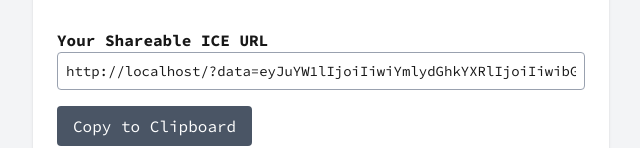
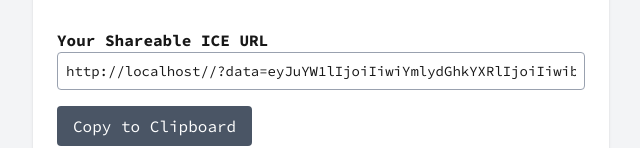
Before and after one commit to silnychyi/emergency-information-page, a Next.js app: page / in a window 1280 px wide. Shown: the part 946-1094 px from the top of the page, without its empty margins (319-959 px from the left). Built offline with nearby package versions, Linux system fonts and the light colour scheme.

Commit message:
fix link

```diff
--- a/components/Form.js
+++ b/components/Form.js
@@ -46,7 +46,7 @@ export default function Contact() {
 
     // Only access window on client-side
     if (typeof window !== "undefined") {
-      return `${window.location.origin}/?data=${encoded}`;
+      return `${window.location.href}/?data=${encoded}`;
     } else {
       // Fallback if somehow server-side
       return `/?data=${encoded}`;
```
